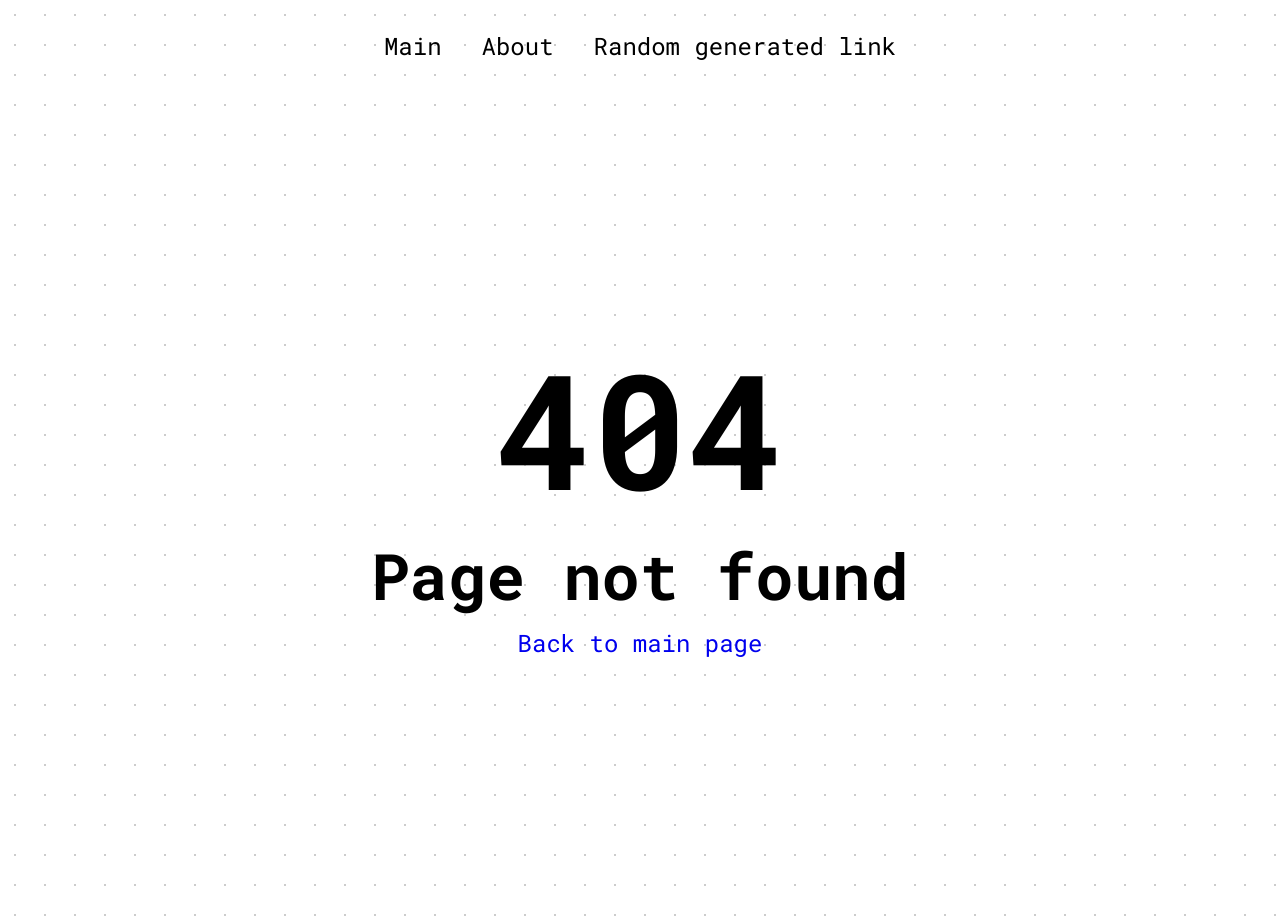
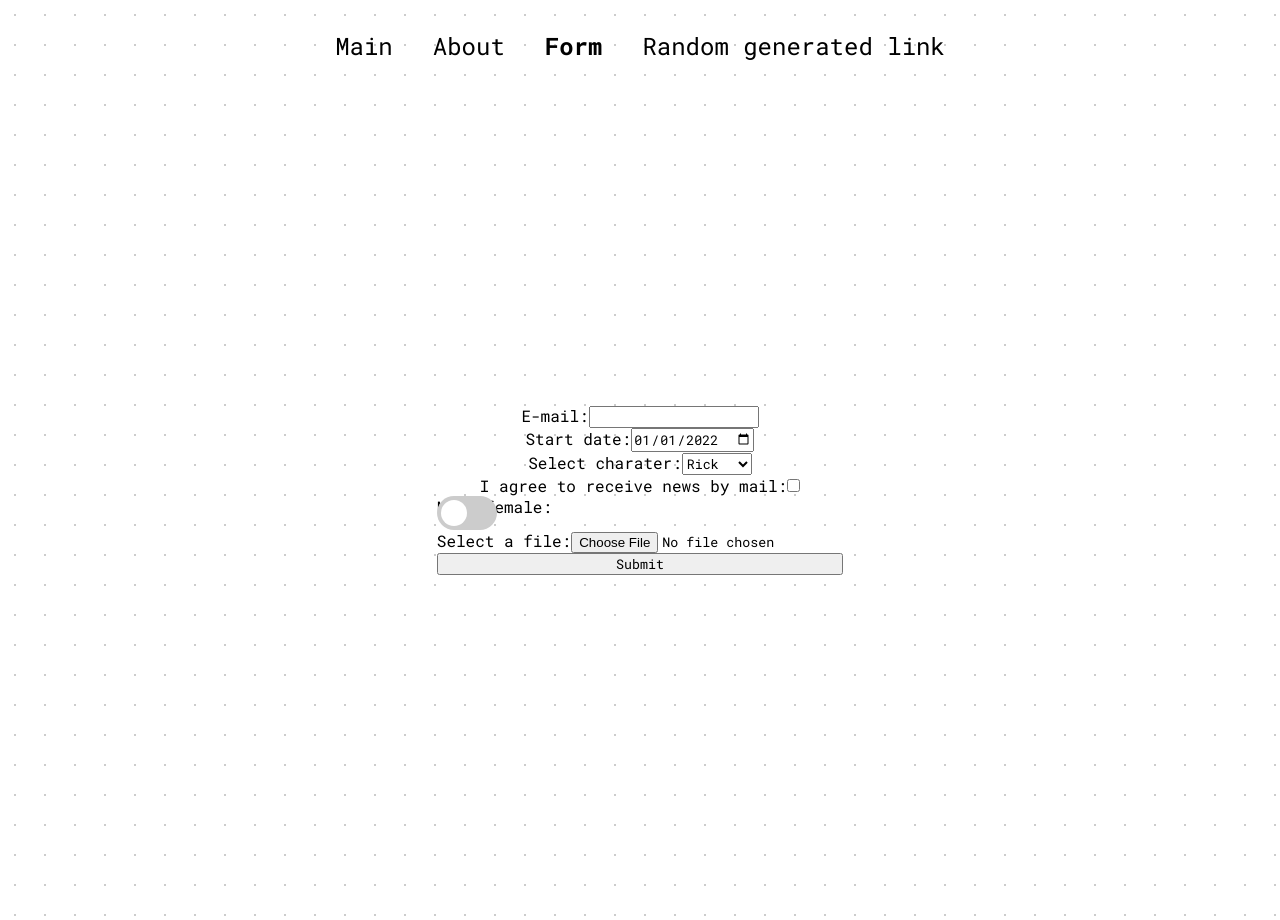
Before and after one commit to Mazayw/rick-and-morty-fe, a React (Create React App) app: page /form in a window 1280 px wide. Before the commit this address had no page. Built offline with nearby package versions, Linux system fonts and the light colour scheme.

Commit message:
feat: add form

```diff
--- a/src/App.tsx
+++ b/src/App.tsx
@@ -5,6 +5,7 @@ import { Route, Routes } from 'react-router-dom';
 import NotFound from './pages/not-found/index';
 import Menu from 'components/header';
 import About from './pages/about';
+import Form from './pages/form/index';
 
 function App() {
   return (
@@ -13,6 +14,7 @@ function App() {
         <Route path="/" element={<Menu />}>
           <Route index element={<MainPage />} />
           <Route path="about" element={<About />} />
+          <Route path="form" element={<Form />} />
           <Route path="*" element={<NotFound />} />
         </Route>
       </Routes>
--- a/src/components/header/menu-data.ts
+++ b/src/components/header/menu-data.ts
@@ -10,6 +10,10 @@ const menuItems = [
     link: '/about',
   },
   {
+    name: 'Form',
+    link: '/form',
+  },
+  {
     name: 'Random generated link',
     link: `/${random}`,
   },
--- a/src/pages/form/index.tsx
+++ b/src/pages/form/index.tsx
@@ -1,16 +1,104 @@
 import React, { PureComponent } from 'react';
-import { Link } from 'react-router-dom';
 import styles from './styles.module.scss';
 
-export default class Form extends PureComponent {
+export default class Form extends PureComponent<
+  Record<string, never>,
+  {
+    answer: {
+      email: string | undefined;
+      date: string | undefined;
+      select: string | undefined;
+      checkbox: boolean | undefined;
+      switcher: boolean | undefined;
+      file: FileList | undefined | null;
+    };
+  }
+> {
+  constructor(props: Record<string, never>) {
+    super(props);
+    this.handleSubmit = this.handleSubmit.bind(this);
+    this.input = React.createRef<HTMLInputElement>();
+    this.date = React.createRef<HTMLInputElement>();
+    this.select = React.createRef<HTMLSelectElement>();
+    this.checkbox = React.createRef<HTMLInputElement>();
+    this.switcher = React.createRef<HTMLInputElement>();
+    this.file = React.createRef<HTMLInputElement>();
+  }
+
+  input: React.RefObject<HTMLInputElement>;
+  date: React.RefObject<HTMLInputElement>;
+  select: React.RefObject<HTMLSelectElement>;
+  checkbox: React.RefObject<HTMLInputElement>;
+  file: React.RefObject<HTMLInputElement>;
+  switcher: React.RefObject<HTMLInputElement>;
+
+  async handleSubmit(e: React.FormEvent<HTMLFormElement>) {
+    e.preventDefault();
+    const result = {
+      email: this.input.current?.value,
+      date: this.date.current?.value,
+      select: this.select.current?.value,
+      checkbox: this.checkbox.current?.checked,
+      switcher: this.switcher.current?.checked,
+      file: this.file.current?.files,
+    };
+    await this.setState({ answer: result });
+    /*
+    this.setState({ answer: { ...this.state.answer, date: this.date.current?.value } });
+    this.setState({ answer: { ...this.state.answer, select: this.select.current?.value } });
+    this.setState({ answer: { ...this.state.answer, checkbox: this.checkbox.current?.value } });
+    this.setState({ answer: { ...this.state.answer, file: this.file.current?.files } });
+    */
+    console.log(this.state);
+  }
+  /*
+  emailHandler() {
+    const reg =
+      /^(([^<>()[\]\\.,;:\s@"]+(\.[^<>()[\]\\.,;:\s@"]+)*)|(".+"))@((\[[0-9]{1,3}\.[0-9]{1,3}\.[0-9]{1,3}\.[0-9]{1,3}\])|(([a-zA-Z\-0-9]+\.)+[a-zA-Z]{2,}))$/;
+    if (!reg.test(String(e.target.value).toLowerCase())) {
+      setEmailError('Некорректный E-mail');
+    }
+  }*/
+
   render() {
     return (
-      <div className={`${styles.main}`}>
-        <h1 className={styles.title}>404</h1>
-        <h2 className={styles.subtitle}>Page not found</h2>
-        <Link to={'/'} className={styles.link}>
-          Back to main page
-        </Link>
+      <div className={styles.main}>
+        <form onSubmit={this.handleSubmit} className={styles.form}>
+          <label>
+            E-mail:
+            <input type="text" ref={this.input} className={styles.name} />
+          </label>
+
+          <label>
+            Start date:
+            <input type="date" defaultValue="2022-01-01" ref={this.date}></input>
+          </label>
+          <label>
+            Select charater:
+            <select ref={this.select}>
+              <option value="Rick">Rick</option>
+              <option value="Morty">Morty</option>
+              <option value="Summer">Summer</option>
+              <option value="Beth">Beth</option>
+              <option value="Jerry">Jerry</option>
+            </select>
+          </label>
+          <label>
+            I agree to receive news by mail:
+            <input type="checkbox" ref={this.checkbox}></input>
+          </label>
+          <label className={styles.switch}>
+            Male/female:
+            <input type="checkbox" ref={this.switcher}></input>
+            <span className={`${styles.slider} ${styles.round}`}></span>
+          </label>
+          <label>
+            Select a file:
+            <input type="file" id="myfile" name="myfile"></input>
+          </label>
+
+          <input type="submit" value="Submit" />
+        </form>
       </div>
     );
   }
--- a/src/pages/form/styles.module.scss
+++ b/src/pages/form/styles.module.scss
@@ -19,9 +19,78 @@
   font-size: 1.5rem;
   margin-top: 10px;
   text-decoration: none;
+
   &:active,
   &:visited,
   &:hover {
     color: #000;
   }
 }
+
+.form {
+  display: flex;
+  flex-direction: column;
+}
+
+
+.switch {
+  position: relative;
+  display: inline-block;
+  width: 60px;
+  height: 34px;
+}
+
+/* Hide default HTML checkbox */
+.switch input {
+  opacity: 0;
+  width: 0;
+  height: 0;
+}
+
+/* The slider */
+.slider {
+  position: absolute;
+  cursor: pointer;
+  top: 0;
+  left: 0;
+  right: 0;
+  bottom: 0;
+  background-color: #ccc;
+  -webkit-transition: .4s;
+  transition: .4s;
+}
+
+.slider:before {
+  position: absolute;
+  content: "";
+  height: 26px;
+  width: 26px;
+  left: 4px;
+  bottom: 4px;
+  background-color: white;
+  -webkit-transition: .4s;
+  transition: .4s;
+}
+
+input:checked+.slider {
+  background-color: #2196F3;
+}
+
+input:focus+.slider {
+  box-shadow: 0 0 1px #2196F3;
+}
+
+input:checked+.slider:before {
+  -webkit-transform: translateX(26px);
+  -ms-transform: translateX(26px);
+  transform: translateX(26px);
+}
+
+/* Rounded sliders */
+.slider.round {
+  border-radius: 34px;
+}
+
+.slider.round:before {
+  border-radius: 50%;
+}
--- a/src/pages/main-page/styles.module.scss
+++ b/src/pages/main-page/styles.module.scss
@@ -43,5 +43,5 @@
 }
 
 .search-wrapper {
-  height: 50px;
+  height: 80px;
 }
```
Also changed, not shown: public/manifest.json, 1 other file (tests, documents, lock files or other folders).
